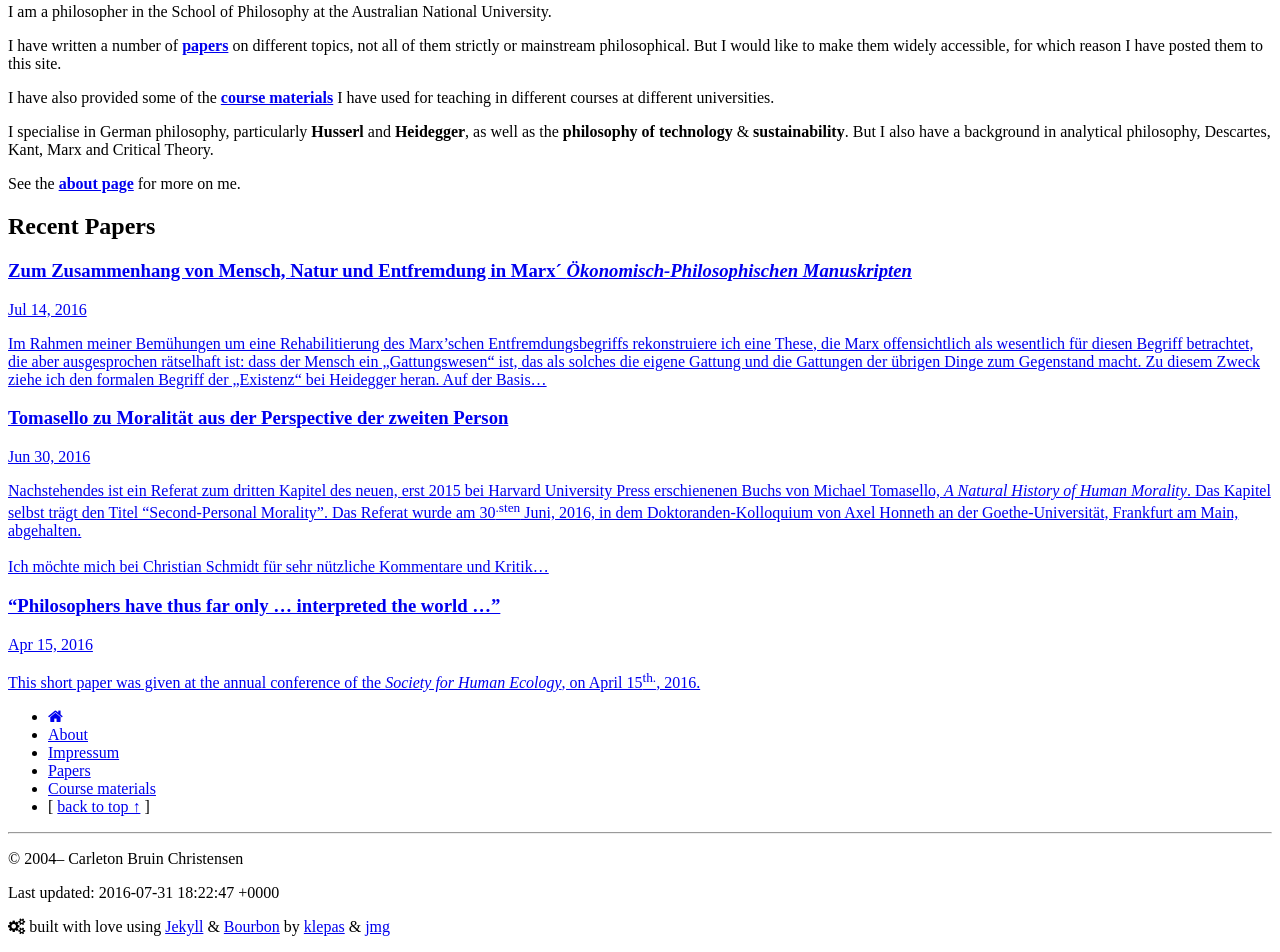
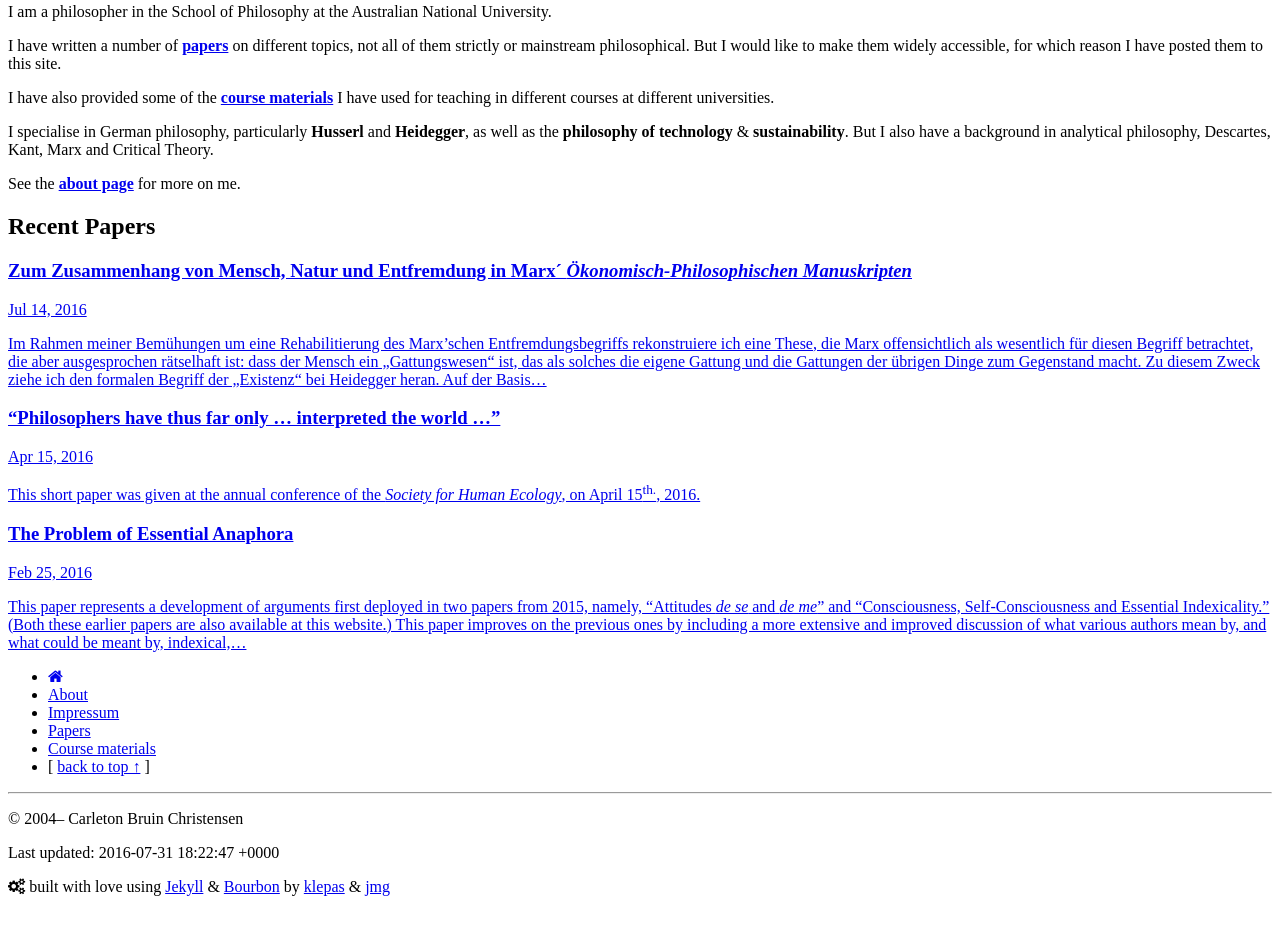
Before and after one commit to klepas/bruins-site, a Jekyll site: the page built from index.html, in a window 1280 px wide. Shown: the part 379-1331 px from the top of the page. Built offline with Jekyll 4.4.1, drawn with Linux system fonts in a browser that asks for light colours; nearby versions of some CDN libraries; some web fonts are replaced; a file with an impossible date is left out; after the commit the page ends 1291 px from its top, so only the background shows below that.

Commit message:
Updated 2016-06-3-tomasello-zu-moralitaet-aus-der-perspektive-der-zweiten-person.md

```diff
--- a/papers/_posts/2016-06-3-tomasello-zu-moralitaet-aus-der-perspektive-der-zweiten-person.md
+++ b/papers/_posts/2016-06-3-tomasello-zu-moralitaet-aus-der-perspektive-der-zweiten-person.md
@@ -1,10 +1,17 @@
 ---
 layout: post
 title: Tomasello zu Moralität aus der Perspective der zweiten Person
-date: 2016-06-30
-version: "31.07.16, 13:53 pm"
+date: {}
+version: '31.07.16, 13:53 pm'
 author: Carleton B. Christensen
-abstract: "Nachstehendes ist ein Referat zum dritten Kapitel des neuen, erst 2015 bei Harvard University Press erschienenen Buchs von Michael Tomasello, <em>A Natural History of Human Morality</em>. Das Kapitel selbst trägt den Titel “Second-Personal Morality”. Das Referat wurde am 30<sup>.sten</sup> Juni, 2016, in dem Doktoranden-Kolloquium von Axel Honneth an der Goethe-Universität, Frankfurt am Main, abgehalten.<br><br>Ich möchte mich bei Christian Schmidt für sehr nützliche Kommentare und Kritik bedanken."
+abstract: >-
+  Nachstehendes ist ein Referat zum dritten Kapitel des neuen, erst 2015 bei
+  Harvard University Press erschienenen Buchs von Michael Tomasello, <em>A
+  Natural History of Human Morality</em>. Das Kapitel selbst trägt den Titel
+  “Second-Personal Morality”. Das Referat wurde am 30<sup>.sten</sup> Juni,
+  2016, in dem Doktoranden-Kolloquium von Axel Honneth an der
+  Goethe-Universität, Frankfurt am Main, abgehalten.<br><br>Ich möchte mich bei
+  Christian Schmidt für sehr nützliche Kommentare und Kritik bedanken.
 published: true
 ---
 
```
Also changed, not shown: other parts of papers/_posts/2016-06-3-tomasello-zu-moralitaet-aus-der-perspektive-der-zweiten-person.md (+5 -5 lines).
